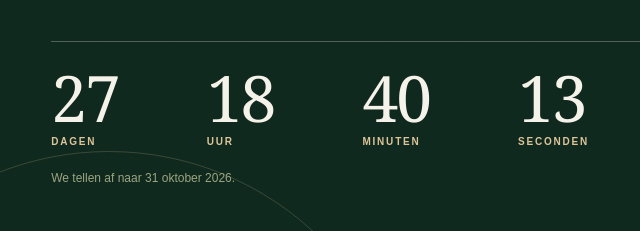
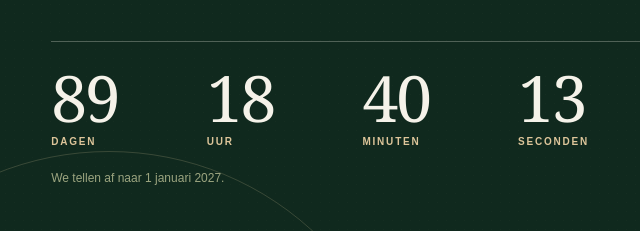
Before and after one commit to Alexvaneck/Palme, a website: page index.html in a window 1280 px wide. Shown: the part 556-787 px from the top of the page, 0-640 px from the left. Drawn offline with Linux system fonts and the light colour scheme.

Commit message:
Update website

```diff
--- a/coming-soon.js
+++ b/coming-soon.js
@@ -4,10 +4,7 @@
   const $ = selector => document.querySelector(selector);
   const config = window.PALME_CONFIG || {};
   const contact = config.contact || {};
-  const targetYear = new Date().getFullYear();
-  let target = new Date(targetYear, 9, 31, 0, 0, 0);
-
-  if (target <= new Date()) target = new Date(targetYear + 1, 9, 31, 0, 0, 0);
+  const target = new Date(2027, 0, 1, 0, 0, 0);
 
   const format = value => String(value).padStart(2, '0');
   const updateCountdown = () => {
@@ -25,7 +22,7 @@
   const hasEmail = /^[^\s@<>]+@[^\s@<>]+\.[^\s@<>]+$/.test(email);
   const hasPhone = /^\+?[0-9\s().-]{6,24}$/.test(phone);
 
-  $('#opening-date').textContent = `We tellen af naar 31 oktober ${target.getFullYear()}.`;
+  $('#opening-date').textContent = 'We tellen af naar 1 januari 2027.';
   $('#contact-location').textContent = location || 'IJsselstein';
   $('#year').textContent = new Date().getFullYear();
 
--- a/index.html
+++ b/index.html
@@ -23,13 +23,13 @@
       <p class="eyebrow">Binnenkort in IJsselstein</p>
       <h1 id="page-title">Er groeit iets<br><em>moois.</em></h1>
       <p class="intro">PALME Club opent binnenkort haar deuren. Een plek om te trainen, te verbinden en te ontspannen.</p>
-      <div class="countdown" aria-label="Aftellen tot de opening op 31 oktober" aria-live="polite">
+      <div class="countdown" aria-label="Aftellen tot de opening op 1 januari 2027" aria-live="polite">
         <div class="countdown__unit"><strong id="days">00</strong><span>dagen</span></div>
         <div class="countdown__unit"><strong id="hours">00</strong><span>uur</span></div>
         <div class="countdown__unit"><strong id="minutes">00</strong><span>minuten</span></div>
         <div class="countdown__unit"><strong id="seconds">00</strong><span>seconden</span></div>
       </div>
-      <p class="opening-date" id="opening-date">We tellen af naar 31 oktober.</p>
+      <p class="opening-date" id="opening-date">We tellen af naar 1 januari 2027.</p>
     </section>
     <footer class="coming-soon__footer" aria-label="Contactgegevens">
       <p class="footer-label">Neem contact op</p>
```
